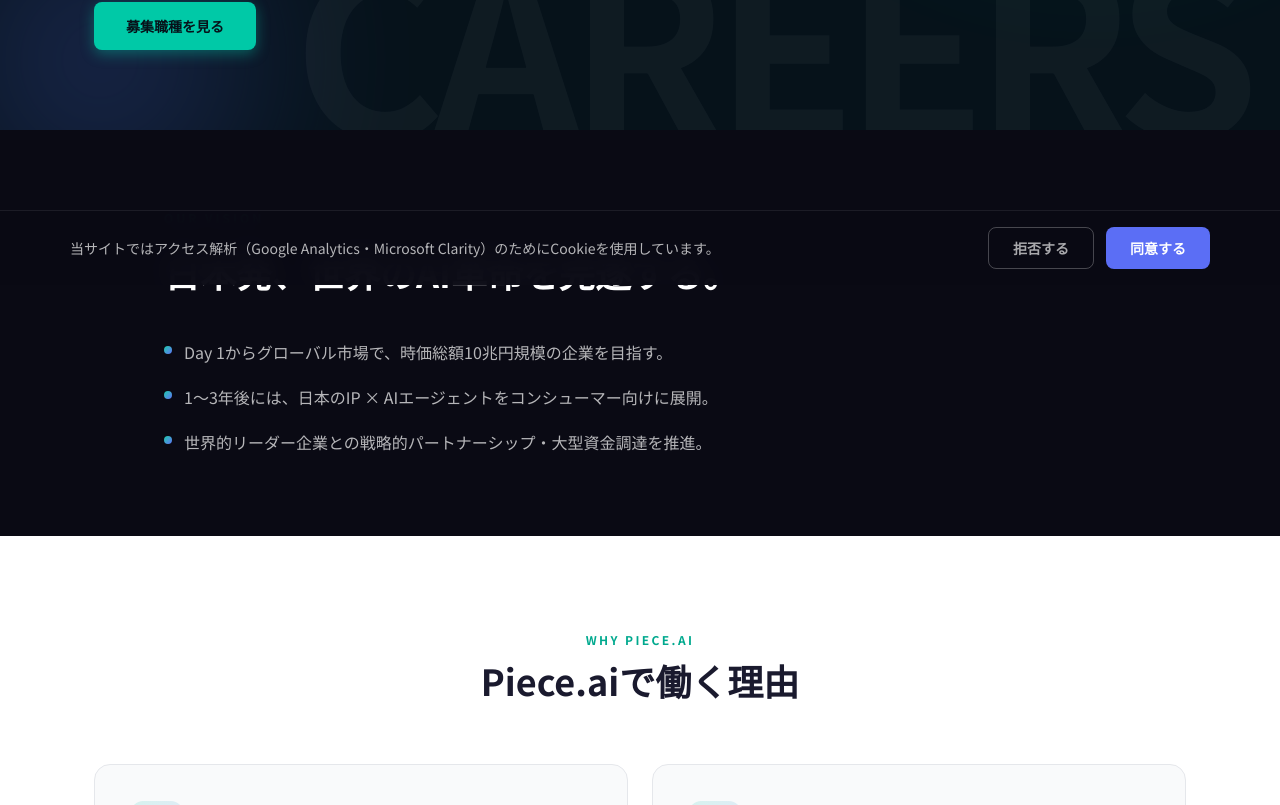
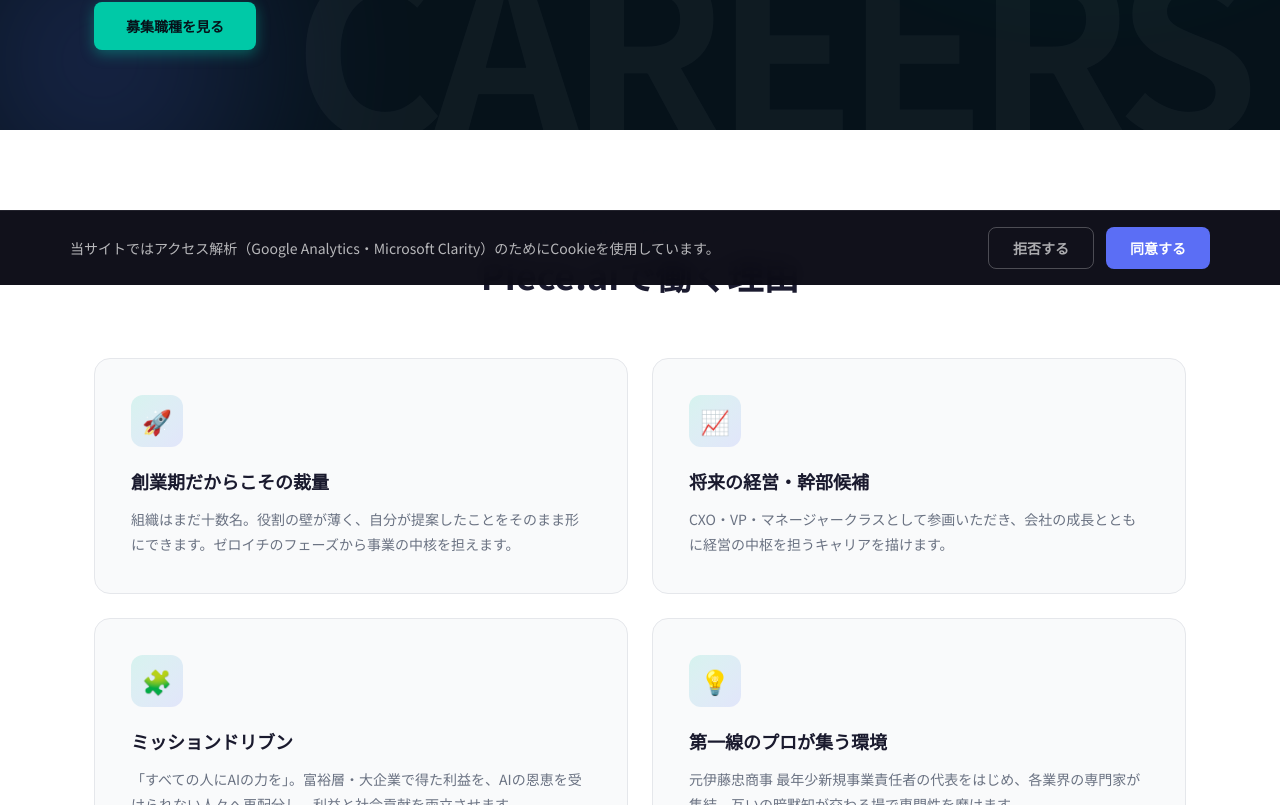
Before and after one commit to takenokont37-netizen/piece-ai, a Next.js app: page /recruit in a window 1280 px wide. Shown: the part 515-1320 px from the top of the page. Built offline with nearby package versions, Linux system fonts and the light colour scheme.

Commit message:
remove vision section from recruit page, update why copy

```diff
--- a/components/sections/Recruit.tsx
+++ b/components/sections/Recruit.tsx
@@ -1,7 +1,7 @@
 /* =============================================
    採用ページ本体（/recruit ・ /en/recruit で使用）
    - トップページと差別化するため、ティール基調＋パンくず＋専用フォーム
-   - 構成：ヒーロー / ビジョン / なぜPiece.aiか / 募集職種 / 応募フォーム
+   - 構成：ヒーロー / なぜPiece.aiか / 募集職種 / 応募フォーム
    ============================================= */
 import Link from 'next/link'
 import FadeIn from '@/components/FadeIn'
@@ -20,20 +20,11 @@
     heroSub: 'AIをすべての人の力に。テクノロジーの恩恵がごく一部にしか届かない現実を変えるために、Piece.aiは動いています。その挑戦に共感し、一緒に走ってくれる仲間を探しています。',
     heroCta: '募集職種を見る',
 
-    /* ビジョン帯 */
-    visionTag:   'OUR VISION',
-    visionTitle: '日本発、世界のAI革命を完遂する。',
-    visionPoints: [
-      'Day 1からグローバル市場で、時価総額10兆円規模の企業を目指す。',
-      '1〜3年後には、日本のIP × AIエージェントをコンシューマー向けに展開。',
-      '世界的リーダー企業との戦略的パートナーシップ・大型資金調達を推進。',
-    ],
-
     /* なぜPiece.aiか */
     whyTag:   'WHY PIECE.AI',
     whyTitle: 'Piece.aiで働く理由',
     whys: [
-      { icon: '🚀', title: '創業期だからこその裁量', desc: '組織はまだ十数名。あなたの意思決定が、そのまま会社の方向性になります。ゼロイチのフェーズから事業の中核を担えます。' },
+      { icon: '🚀', title: '創業期だからこその裁量', desc: '組織はまだ十数名。役割の壁が薄く、自分が提案したことをそのまま形にできます。ゼロイチのフェーズから事業の中核を担えます。' },
       { icon: '📈', title: '将来の経営・幹部候補', desc: 'CXO・VP・マネージャークラスとして参画いただき、会社の成長とともに経営の中枢を担うキャリアを描けます。' },
       { icon: '🧩', title: 'ミッションドリブン', desc: '「すべての人にAIの力を」。富裕層・大企業で得た利益を、AIの恩恵を受けられない人々へ再配分し、利益と社会貢献を両立させます。' },
       { icon: '💡', title: '第一線のプロが集う環境', desc: '元伊藤忠商事 最年少新規事業責任者の代表をはじめ、各業界の専門家が集結。互いの暗黙知が交わる場で専門性を磨けます。' },
@@ -71,18 +62,10 @@
     heroSub: 'AI for everyone — not just the few. Piece.ai is working to change the reality where the benefits of technology reach only a handful of people. We\'re looking for people who share this mission and want to run with us.',
     heroCta: 'See Open Positions',
 
-    visionTag:   'OUR VISION',
-    visionTitle: 'Complete the global AI revolution — from Japan.',
-    visionPoints: [
-      'Aiming for a ¥10-trillion-scale company on the global market from Day 1.',
-      'Within 1–3 years, bringing Japanese IP × AI agents to consumers.',
-      'Driving strategic partnerships and major fundraising with world-leading companies.',
-    ],
-
     whyTag:   'WHY PIECE.AI',
     whyTitle: 'Why Work at Piece.ai',
     whys: [
-      { icon: '🚀', title: 'Real ownership from the start', desc: 'We are still a team of just over a dozen. Your decisions shape the company. Own the core of the business from the zero-to-one phase.' },
+      { icon: '🚀', title: 'Real ownership from the start', desc: 'We are still a team of just over a dozen. Walls between roles are thin — what you propose, you can build. Own the core of the business from day one.' },
       { icon: '📈', title: 'A path to leadership', desc: 'Join as a CXO, VP, or manager and grow into the core of management as the company scales.' },
       { icon: '🧩', title: 'Mission-driven', desc: '"AI for Everyone." We redistribute profits earned from enterprises and the wealthy to those left behind by AI — combining profit with social impact.' },
       { icon: '💡', title: 'Surrounded by top professionals', desc: 'Led by a CEO who was the youngest-ever head of new business at Itochu, our team brings together experts from every industry.' },
@@ -150,24 +133,6 @@
           >
             {tx.heroCta}
           </a>
-        </div>
-      </section>
-
-      {/* ===== ビジョン帯（トップにない専用コンテンツ） ===== */}
-      <section className="bg-[#0a0a14] py-20">
-        <div className="max-w-[1000px] mx-auto px-6">
-          <FadeIn>
-            <p className="text-xs font-semibold tracking-[0.25em] text-[#00c9a7] font-[var(--font-en)] mb-5">{tx.visionTag}</p>
-            <h2 className="text-2xl md:text-4xl font-bold text-white leading-[1.45] mb-10">{tx.visionTitle}</h2>
-            <ul className="flex flex-col gap-4">
-              {tx.visionPoints.map((p) => (
-                <li key={p} className="flex items-start gap-3 text-sm md:text-base text-white/70 leading-[1.8]">
-                  <span className="mt-2 shrink-0 w-2 h-2 rounded-full bg-gradient-to-br from-[#00c9a7] to-[#5b6ef5]" />
-                  <span>{p}</span>
-                </li>
-              ))}
-            </ul>
-          </FadeIn>
         </div>
       </section>
 
```
